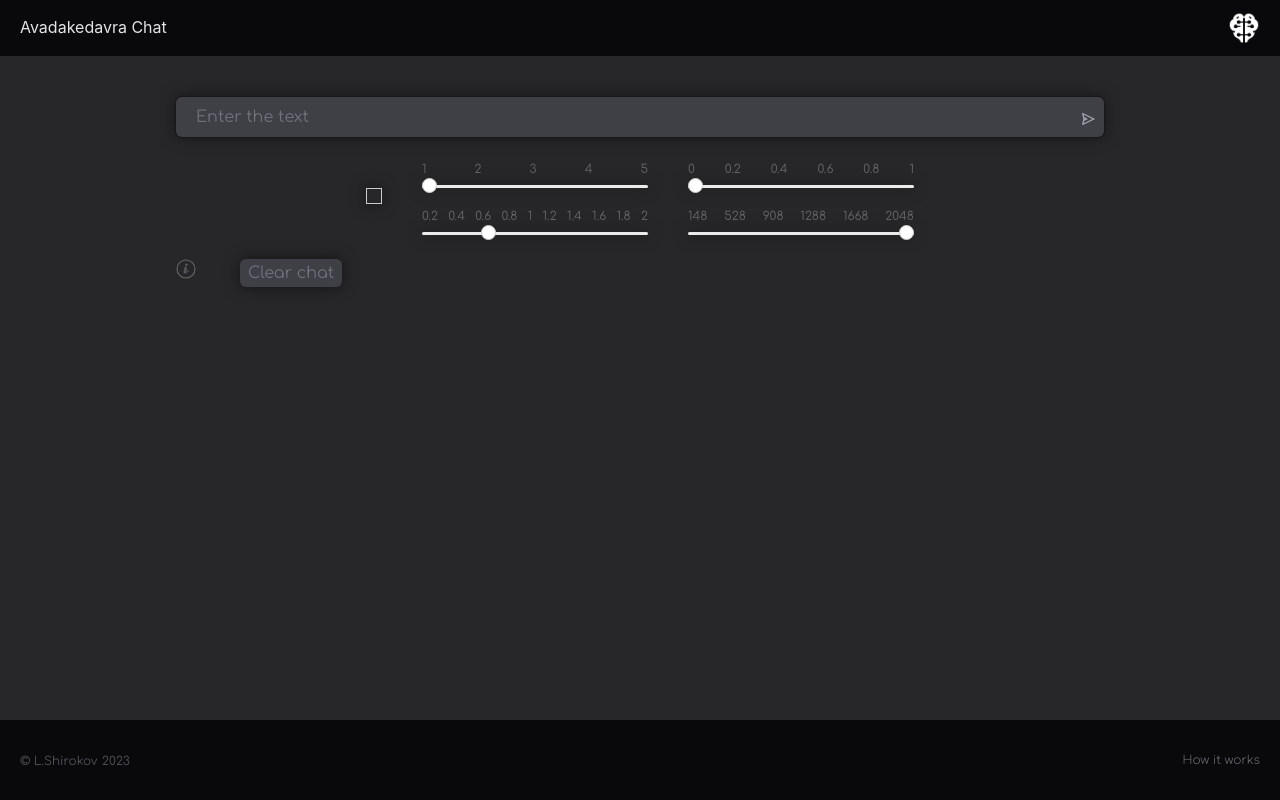
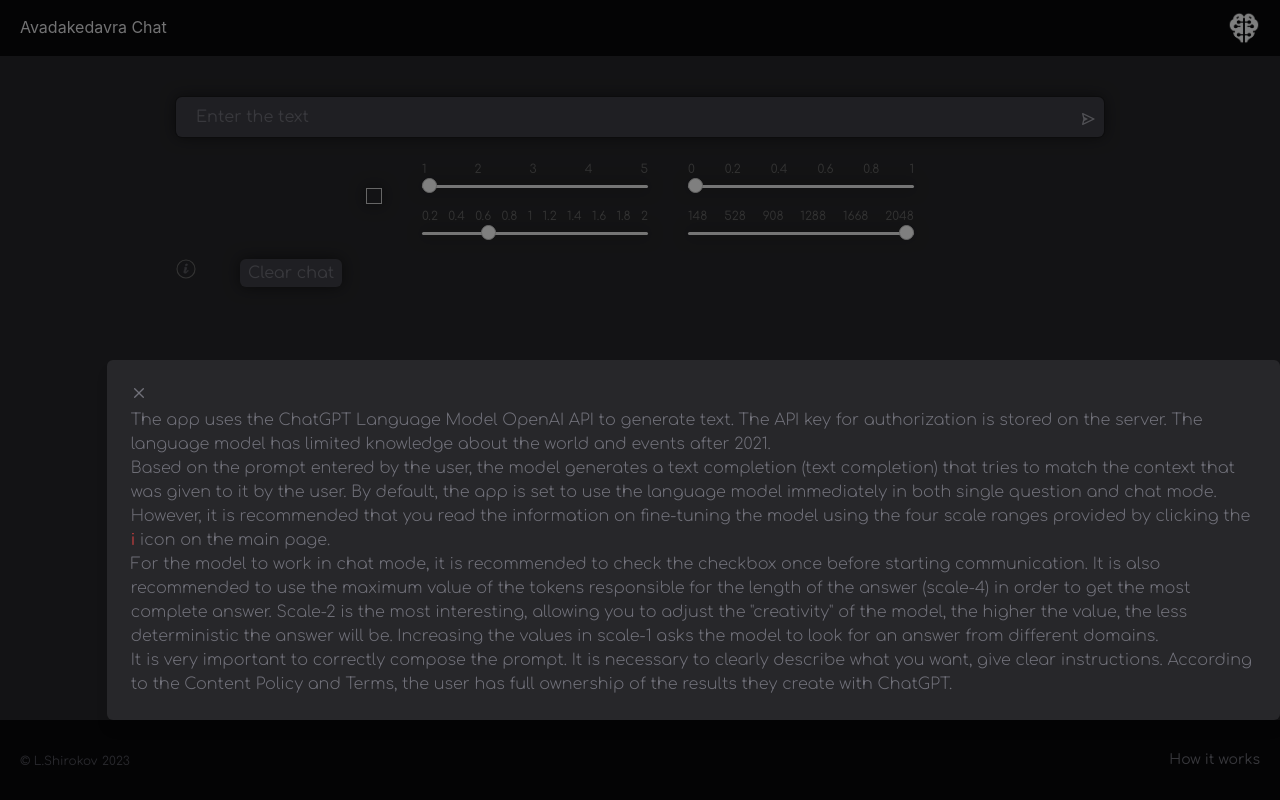
Before and after one commit to leo-shirokov/ai, a React (Vite) app: page / in a window 1280 px wide. Both pictures are taken after a click on the button "How it works". Built offline with nearby package versions, Linux system fonts and the light colour scheme.

Commit message:
modal added

```diff
--- a/src/components/ChatSettings/ChatSettings.jsx
+++ /dev/null
@@ -1,7 +0,0 @@
-import React from "react";
-
-function ChatSettings() {
-    return <div>ChatSettings</div>;
-}
-
-export default ChatSettings;
--- a/src/components/Footer/Footer.jsx
+++ b/src/components/Footer/Footer.jsx
@@ -1,7 +1,11 @@
-import { Modal, initTE } from "tw-elements";
-initTE({ Modal });
+// import { Modal, initTE } from "tw-elements";
+// initTE({ Modal });
+import { useState } from "react";
+import Modal from "../Modal/Modal";
 
 function Footer() {
+    const [open, setOpen] = useState(false);
+
     return (
         <div className="w-full h-20 flex justify-between items-center shrink-0 bg-zinc-950 px-5">
             <div>
@@ -12,107 +16,43 @@
                 </span>
             </div>
             <button
-                type="button"
-                className="inline-block text-xs font-extralight text-zinc-500 hover:text-zinc-400"
-                data-te-toggle="modal"
-                data-te-target="#exampleModalCenter"
-                data-te-ripple-init
-                data-te-ripple-color="light"
+                onClick={() => setOpen(true)}
+                className="text-sm text-zinc-500 hover:text-zinc-400 transition-all"
             >
                 How it works
             </button>
-
-            <div
-                data-te-modal-init
-                className="fixed left-0 top-0 z-[1055] hidden h-full w-full overflow-y-auto overflow-x-hidden outline-none"
-                id="exampleModalCenter"
-                tabIndex="-1"
-                aria-labelledby="exampleModalCenterTitle"
-                aria-modal="true"
-                role="dialog"
-            >
-                <div
-                    data-te-modal-dialog-ref
-                    className="pointer-events-none relative flex h-[calc(100%-1rem)] w-11/12 mx-auto translate-y-[-50px] items-center opacity-0 transition-all duration-300 ease-in-out min-[576px]:mx-auto min-[576px]:mt-7 min-[576px]:min-h-[calc(100%-3.5rem)] min-[576px]:max-w-[500px]"
-                >
-                    <div className="pointer-events-auto relative flex overflow-hidden max-h-[80%] w-full flex-col rounded-md border-none bg-white bg-clip-padding text-current shadow-lg outline-none dark:bg-neutral-600 md:h-11/12">
-                        <div className="flex flex-shrink-0 items-center justify-between rounded-t-md border-b-2 border-neutral-100 border-opacity-100 p-4 dark:border-opacity-50">
-                            {/* <!--Modal title--> */}
-                            <h5
-                                className="text-md font-normal leading-normal text-neutral-800 dark:text-neutral-300"
-                                id="exampleModalScrollableLabel"
-                            >
-                                How it works
-                            </h5>
-                            {/* <!--Close button--> */}
-                            <button
-                                type="button"
-                                className="box-content rounded-none border-none hover:no-underline hover:opacity-75 focus:opacity-100 focus:shadow-none focus:outline-none"
-                                data-te-modal-dismiss
-                                aria-label="Close"
-                            >
-                                <svg
-                                    xmlns="http://www.w3.org/2000/svg"
-                                    fill="none"
-                                    viewBox="0 0 24 24"
-                                    strokeWidth="1.5"
-                                    stroke="currentColor"
-                                    className="h-6 w-6"
-                                >
-                                    <path
-                                        strokeLinecap="round"
-                                        strokeLinejoin="round"
-                                        d="M6 18L18 6M6 6l12 12"
-                                    />
-                                </svg>
-                            </button>
-                        </div>
-
-                        {/* <!--Modal body--> */}
-                        <div className="text-zinc-400 font-extralight overflow-y-auto relative p-4">
-                            <p>
-                                The app uses the ChatGPT Language Model OpenAI
-                                API to generate text. The API key for
-                                authorization is stored on the server. The
-                                language model has limited knowledge about the
-                                world and events after 2021. <br />
-                                Based on the prompt entered by the user, the
-                                model generates a text completion (text
-                                completion) that tries to match the context that
-                                was given to it by the user. By default, the app
-                                is set to use the language model immediately in
-                                both single question and chat mode. However, it
-                                is recommended that you read the information on
-                                fine-tuning the model using the four scale
-                                ranges provided by clicking the{" "}
-                                <span className="text-md text-red-500">
-                                    i
-                                </span>{" "}
-                                icon on the main page. <br />
-                                For the model to work in chat mode, it is
-                                recommended to check the checkbox once before
-                                starting communication. It is also recommended
-                                to use the maximum value of the tokens
-                                responsible for the length of the answer
-                                (scale-4) in order to get the most complete
-                                answer. Scale-2 is the most interesting,
-                                allowing you to adjust the
-                                &quot;creativity&quot; of the model, the higher
-                                the value, the less deterministic the answer
-                                will be. Increasing the values in scale-1 asks
-                                the model to look for an answer from different
-                                domains. <br />
-                                It is very important to correctly compose the
-                                prompt. It is necessary to clearly describe what
-                                you want, give clear instructions. According to
-                                the Content Policy and Terms, the user has full
-                                ownership of the results they create with
-                                ChatGPT.
-                            </p>
-                        </div>
-                    </div>
-                </div>
-            </div>
+            <Modal open={open} onClose={() => setOpen(false)}>
+                <p>
+                    The app uses the ChatGPT Language Model OpenAI API to
+                    generate text. The API key for authorization is stored on
+                    the server. The language model has limited knowledge about
+                    the world and events after 2021. <br />
+                    Based on the prompt entered by the user, the model generates
+                    a text completion (text completion) that tries to match the
+                    context that was given to it by the user. By default, the
+                    app is set to use the language model immediately in both
+                    single question and chat mode. However, it is recommended
+                    that you read the information on fine-tuning the model using
+                    the four scale ranges provided by clicking the{" "}
+                    <span className="text-md text-red-500">i</span> icon on the
+                    main page. <br />
+                    For the model to work in chat mode, it is recommended to
+                    check the checkbox once before starting communication. It is
+                    also recommended to use the maximum value of the tokens
+                    responsible for the length of the answer (scale-4) in order
+                    to get the most complete answer. Scale-2 is the most
+                    interesting, allowing you to adjust the
+                    &quot;creativity&quot; of the model, the higher the value,
+                    the less deterministic the answer will be. Increasing the
+                    values in scale-1 asks the model to look for an answer from
+                    different domains. <br />
+                    It is very important to correctly compose the prompt. It is
+                    necessary to clearly describe what you want, give clear
+                    instructions. According to the Content Policy and Terms, the
+                    user has full ownership of the results they create with
+                    ChatGPT.
+                </p>
+            </Modal>
         </div>
     );
 }
--- /dev/null
+++ b/src/components/Modal/Modal.jsx
@@ -0,0 +1,58 @@
+import { CgClose } from "react-icons/cg";
+import { useEffect } from "react";
+import { createPortal } from "react-dom";
+
+function Modal({ open, onClose, children }) {
+    function escHandler({ key }) {
+        if (key === "Escape") {
+            onClose();
+        }
+    }
+
+    useEffect(() => {
+        if (typeof window !== "undefined") {
+            window.addEventListener("keydown", escHandler);
+        }
+
+        return () => {
+            if (typeof window !== "undefined") {
+                window.removeEventListener("keydown", escHandler);
+            }
+        };
+    }, []);
+
+    if (typeof document !== "undefined") {
+        return createPortal(
+            <div
+                className={`fixed inset-0 ${open ? "" : "pointer-events-none"}`}
+            >
+                {/* backdrop */}
+                <div
+                    className={`fixed inset-0 bg-black ${
+                        open ? "opacity-50" : "pointer-events-none opacity-0"
+                    } transition-opacity duration-300 ease-in-out`}
+                    onClick={onClose}
+                />
+
+                {/* content */}
+                <div
+                    className={`fixed right-0 bottom-20 h-fit bg-zinc-800 text-md text-zinc-500 font-extralight shadow-lg w-11/12 p-6 rounded-md md:h-screen md:bottom-0 md:top-14 md:overflow-auto ${
+                        open ? "opacity-100" : "pointer-events-none opacity-0"
+                    } transition-opacity duration-300 ease-in-out`}
+                >
+                    <div>
+                        <button onClick={onClose}>
+                            <CgClose />
+                        </button>
+                    </div>
+                    {children}
+                </div>
+            </div>,
+            document.body
+        );
+    } else {
+        return null;
+    }
+}
+
+export default Modal;
```
